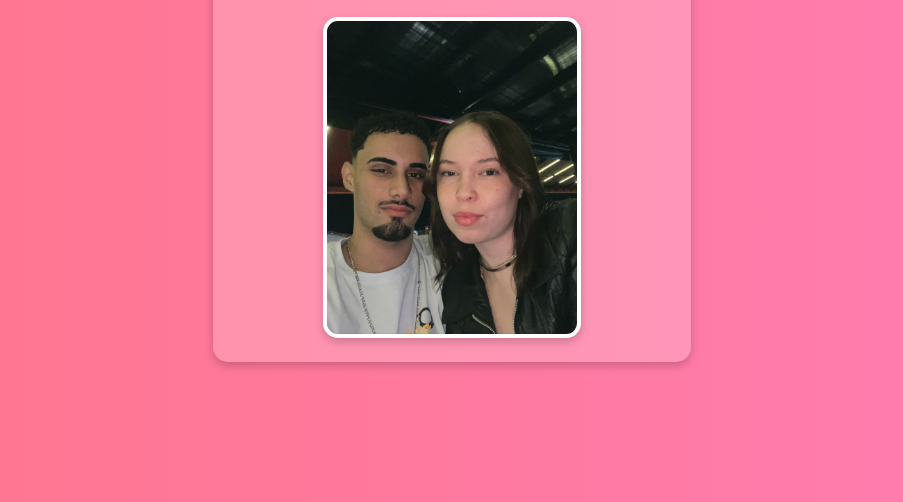
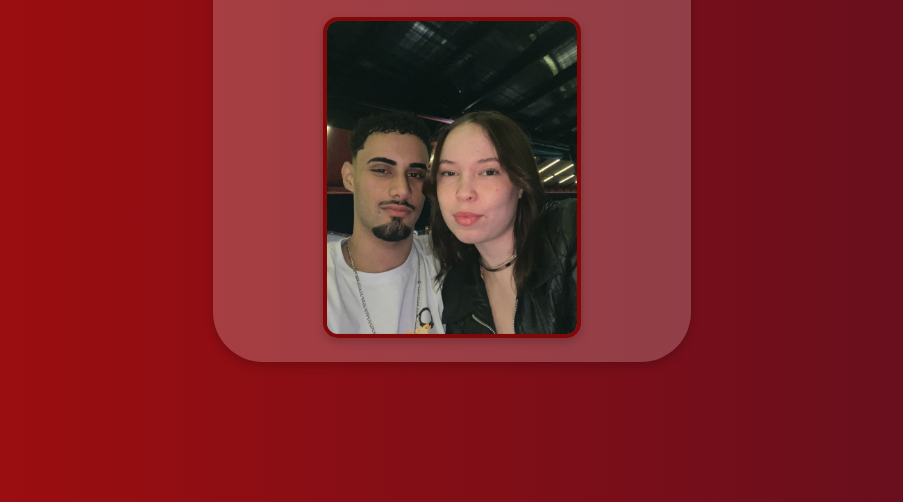
Before and after one commit to ksilva-kwn/Kawan-Duda, a plain HTML site: page index.html in a window 1280 px wide. Shown: the part 298-800 px from the top of the page, without its empty margins (188-1091 px from the left). Drawn offline with Linux system fonts and the light colour scheme.

Commit message:
Update style.css

```diff
--- a/style.css
+++ b/style.css
@@ -1,7 +1,7 @@
 body {
     font-family: Arial, sans-serif;
     text-align: center;
-    background: linear-gradient(to right, #ff758c, #ff7eb3);
+    background: linear-gradient(to right, #a50d0d, #5f0f20);
     color: white;
     margin: 0;
     height: 100vh;
@@ -13,7 +13,7 @@ body {
 .container {
     background: rgba(255, 255, 255, 0.2);
     padding: 20px;
-    border-radius: 15px;
+    border-radius: 50px;
     box-shadow: 0px 4px 10px rgba(0, 0, 0, 0.2);
 }
 
@@ -36,7 +36,7 @@ h1 {
     width: 250px; /* Ajuste o tamanho conforme necessário */
     height: auto;
     border-radius: 15px;
-    border: 4px solid white;
+    border: 4px solid rgb(128, 8, 8);
     box-shadow: 0px 4px 10px rgba(0, 0, 0, 0.2);
 }
 
```
